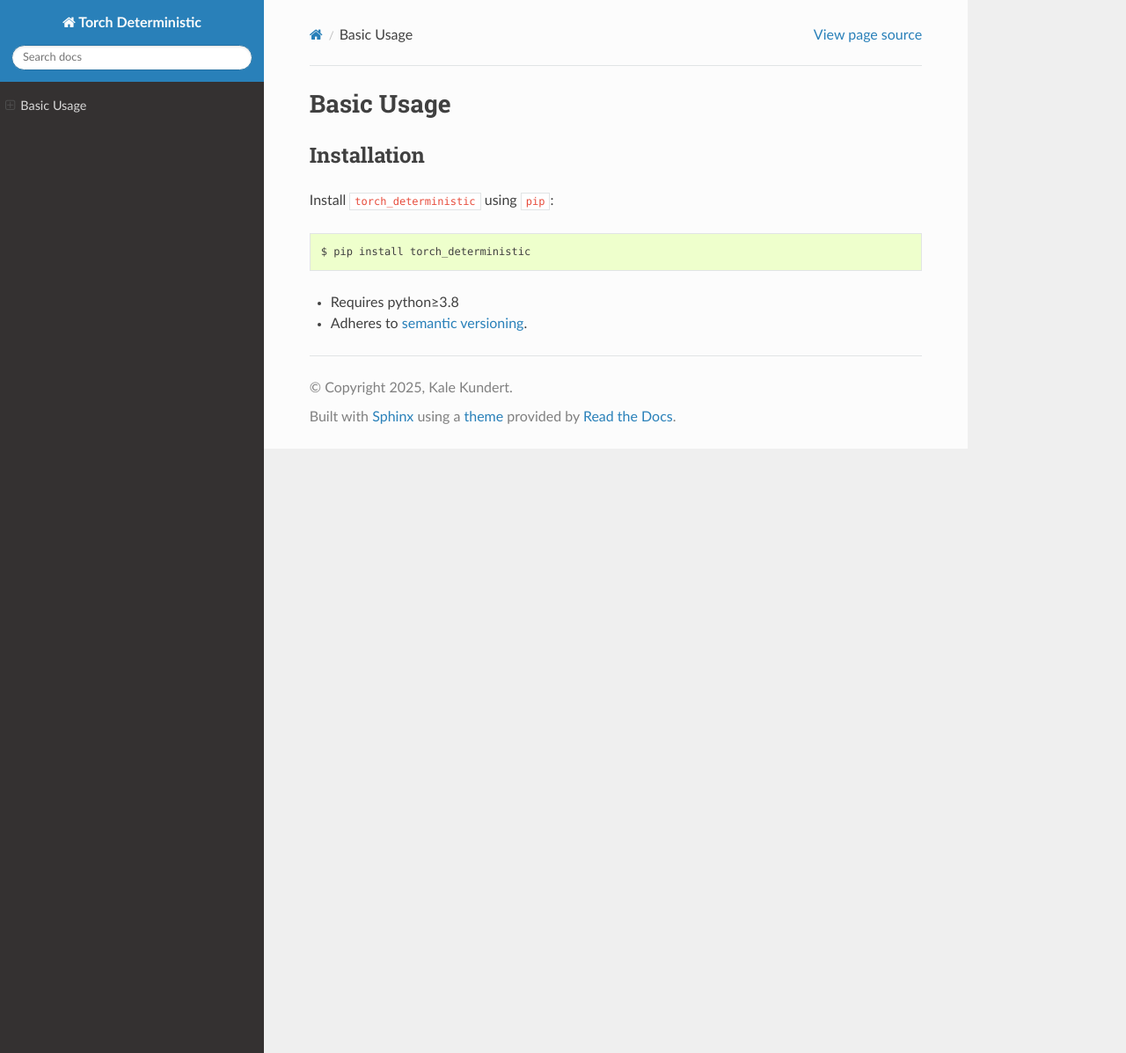
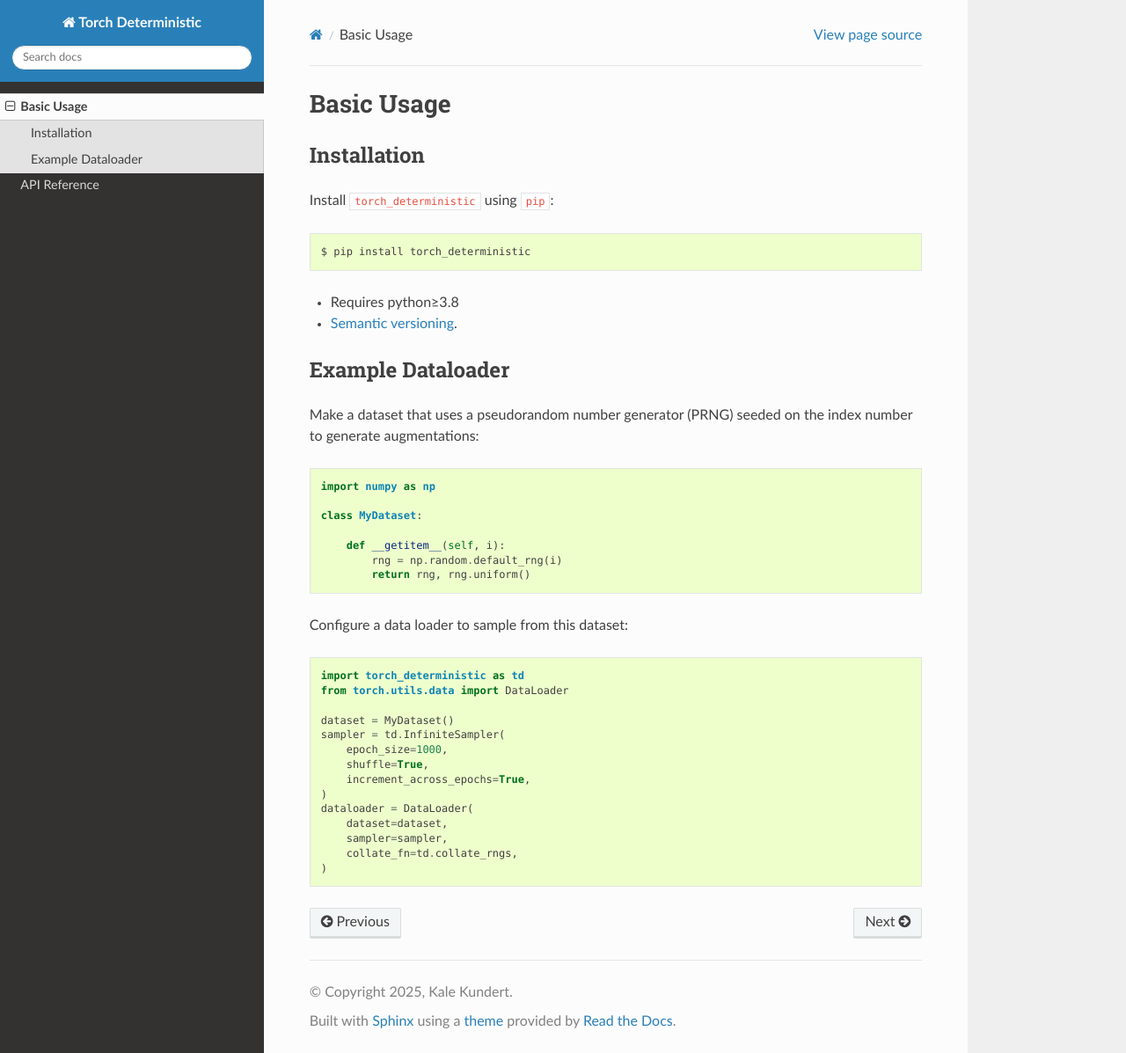
Before and after one commit to kalekundert/torch_deterministic, a Sphinx documentation site: the page built from docs/basic_usage.rst, in a window 1280 px wide and 1197 px high. Shown: the whole window at 88% size. Built offline with Sphinx 7.4.7 and the Read the Docs theme 3.1.0, drawn with Linux system fonts in a browser that asks for light colours.

```diff
--- a/docs/basic_usage.rst
+++ b/docs/basic_usage.rst
@@ -9,6 +9,41 @@ Install ``torch_deterministic`` using ``pip``::
     $ pip install torch_deterministic
 
 - Requires python≥3.8
-- Adheres to `semantic versioning`_.
+- `Semantic versioning`_.
 
 .. _`semantic versioning`: https://semver.org/
+
+Example Dataloader
+==================
+
+Make a dataset that uses a pseudorandom number generator (PRNG) seeded on the
+index number to generate augmentations:
+
+.. code-block:: python
+
+    import numpy as np
+
+    class MyDataset:
+
+        def __getitem__(self, i):
+            rng = np.random.default_rng(i)
+            return rng, rng.uniform()
+
+Configure a data loader to sample from this dataset:
+
+.. code-block:: python
+
+    import torch_deterministic as td
+    from torch.utils.data import DataLoader
+
+    dataset = MyDataset()
+    sampler = td.InfiniteSampler(
+        epoch_size=1000,
+        shuffle=True,
+        increment_across_epochs=True,
+    )
+    dataloader = DataLoader(
+        dataset=dataset,
+        sampler=sampler,
+        collate_fn=td.collate_rngs,
+    )
--- a/docs/conf.py
+++ b/docs/conf.py
@@ -20,6 +20,7 @@ nitpicky = True
 
 extensions = [
         'autoclasstoc',
+        'myst_parser',
         'sphinx.ext.autodoc',
         'sphinx.ext.autosummary',
         'sphinx.ext.viewcode',
@@ -32,7 +33,7 @@ intersphinx_mapping = {
 }
 autosummary_generate = True
 autodoc_default_options = {
-        'exclude-members': '__dict__,__weakref__,__module__',
+        'exclude-members': '__dict__,__weakref__,__module__,__annotations__',
 }
 html_theme = 'sphinx_rtd_theme'
 pygments_style = 'sphinx'
--- a/docs/index.rst
+++ b/docs/index.rst
@@ -1,5 +1,9 @@
-.. include:: ../README.rst
+.. include:: ../README.md
+   :parser: myst_parser.sphinx_
 
 .. toctree::
    :maxdepth: 2
    :hidden:
+
+   basic_usage
+   api
--- a/pyproject.toml
+++ b/pyproject.toml
@@ -28,6 +28,7 @@ test = [
 doc = [
   'sphinx',
   'sphinx_rtd_theme',
+  'myst_parser',
   'autoclasstoc',
 ]
 
```
Also changed, not shown: docs/api.rst (added, +13 -0 lines).
